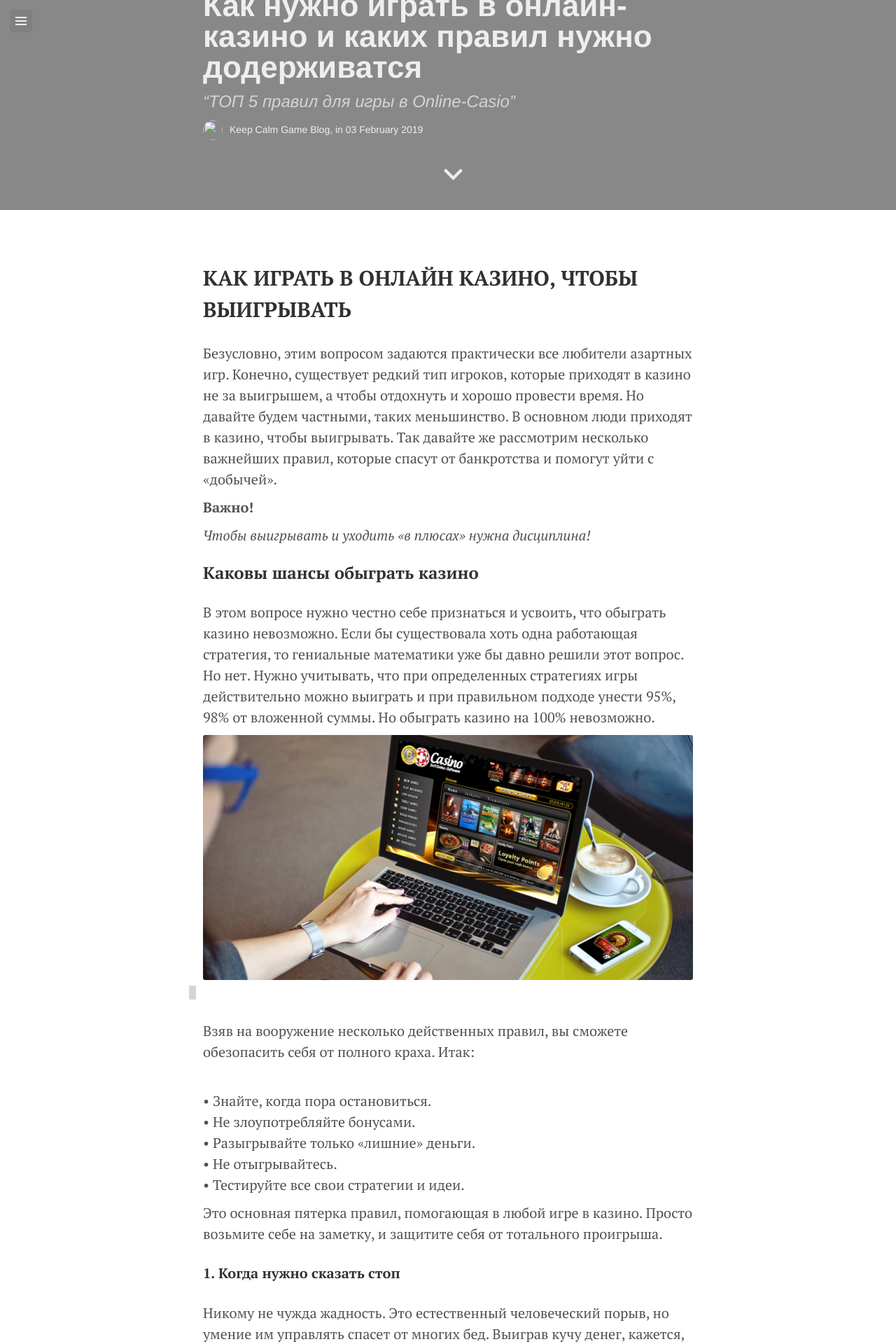
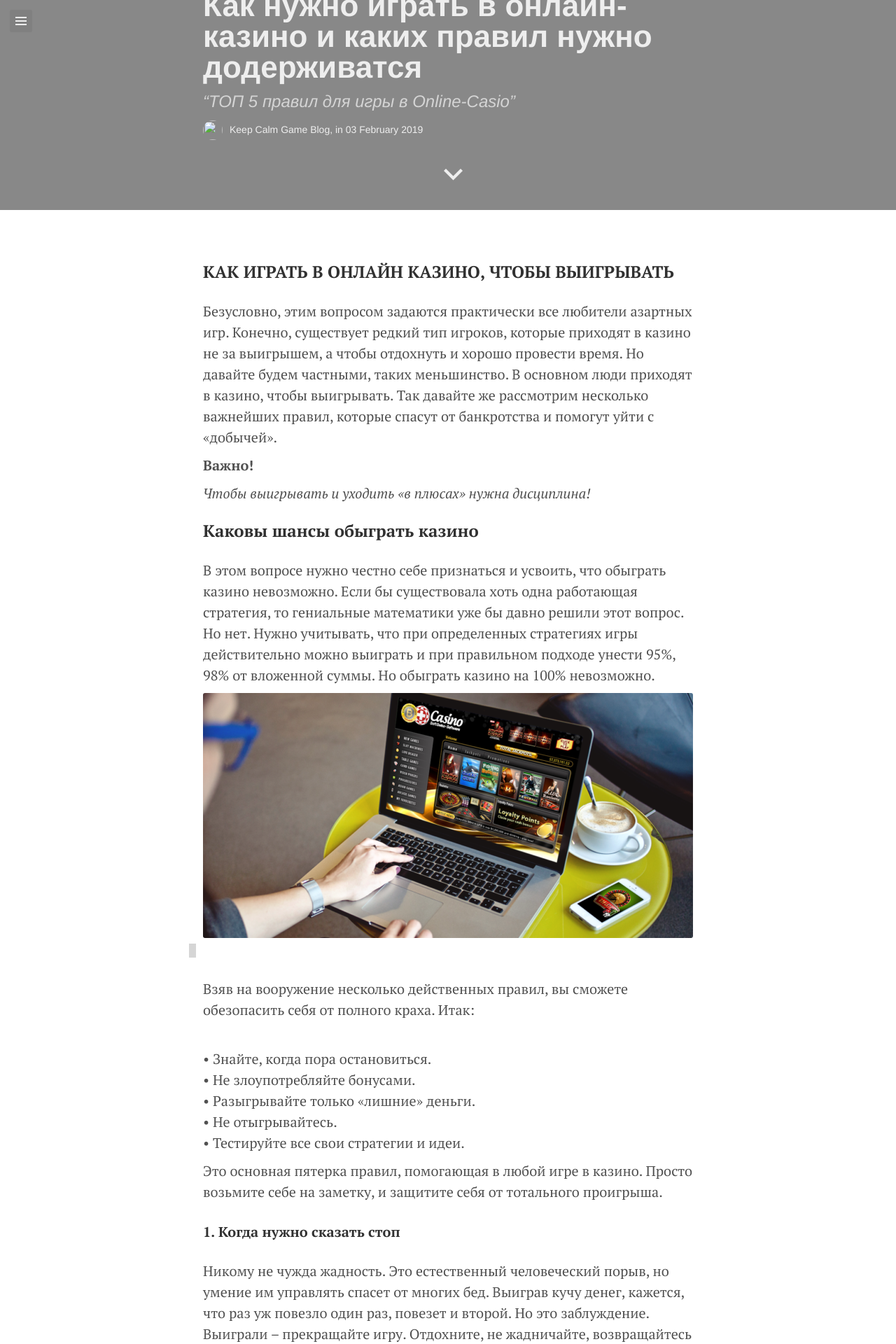
Before and after one commit to keepcalminblog/keepcalminblog.github.io, a Jekyll site: the page built from _posts/2019-02-03-kakobigratcasino.md, in a window 1280 px wide. Shown: the top 1920 px of the page at 70% size. Built offline with Jekyll 4.4.1, drawn with Linux system fonts in a browser that asks for light colours; Markdown is read by kramdown in place of the engine named in the settings.

```diff
--- a/_posts/2019-02-03-kakobigratcasino.md
+++ b/_posts/2019-02-03-kakobigratcasino.md
@@ -7,7 +7,7 @@ video: false
 date: 2019-02-03 10:20:00
 ---
 
-## КАК ИГРАТЬ В ОНЛАЙН КАЗИНО, ЧТОБЫ ВЫИГРЫВАТЬ
+### КАК ИГРАТЬ В ОНЛАЙН КАЗИНО, ЧТОБЫ ВЫИГРЫВАТЬ
 
 Безусловно, этим вопросом задаются практически все любители азартных игр. Конечно, существует редкий тип игроков, которые приходят в казино не за выигрышем, а чтобы отдохнуть и хорошо провести время. Но давайте будем частными, таких меньшинство. В основном люди приходят в казино, чтобы выигрывать. Так давайте же рассмотрим несколько важнейших правил, которые спасут от банкротства и помогут уйти с «добычей».
 
```
